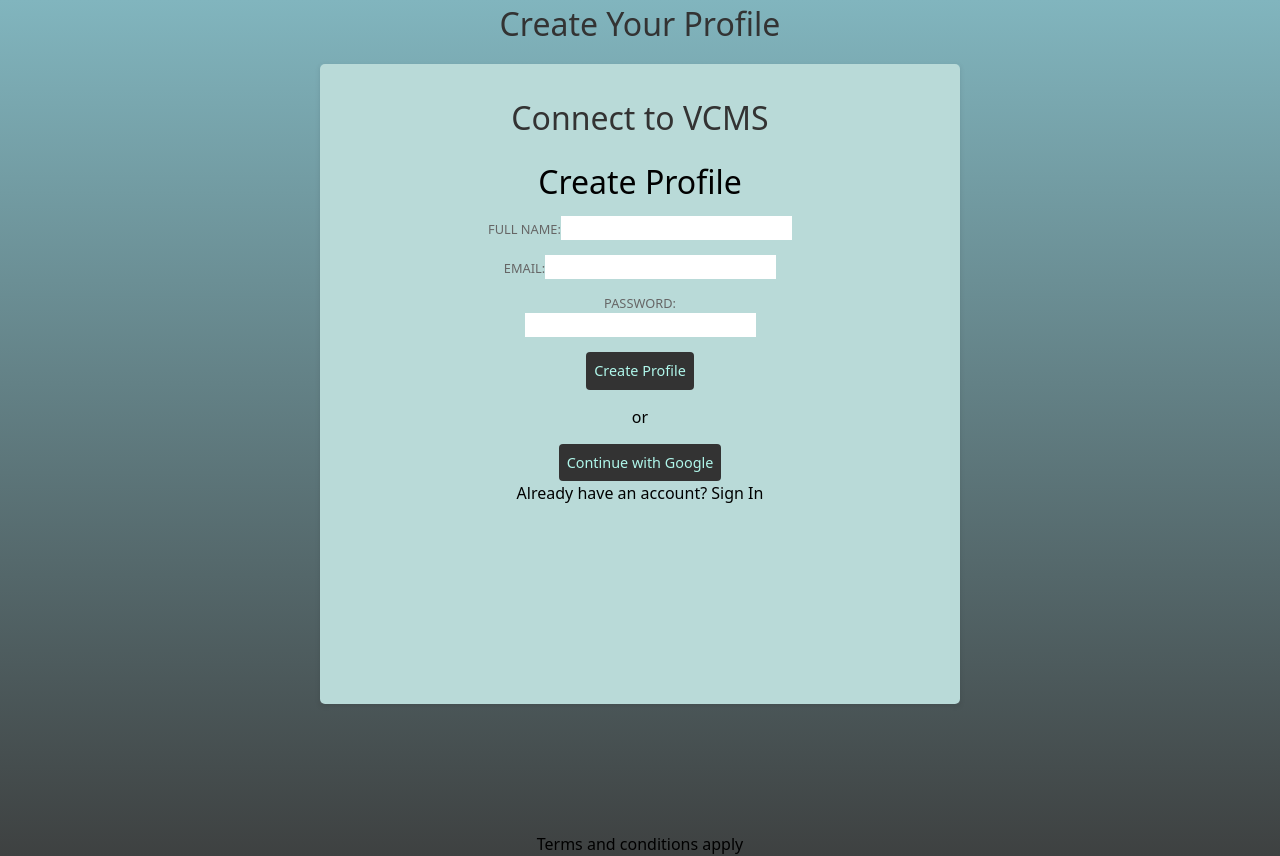
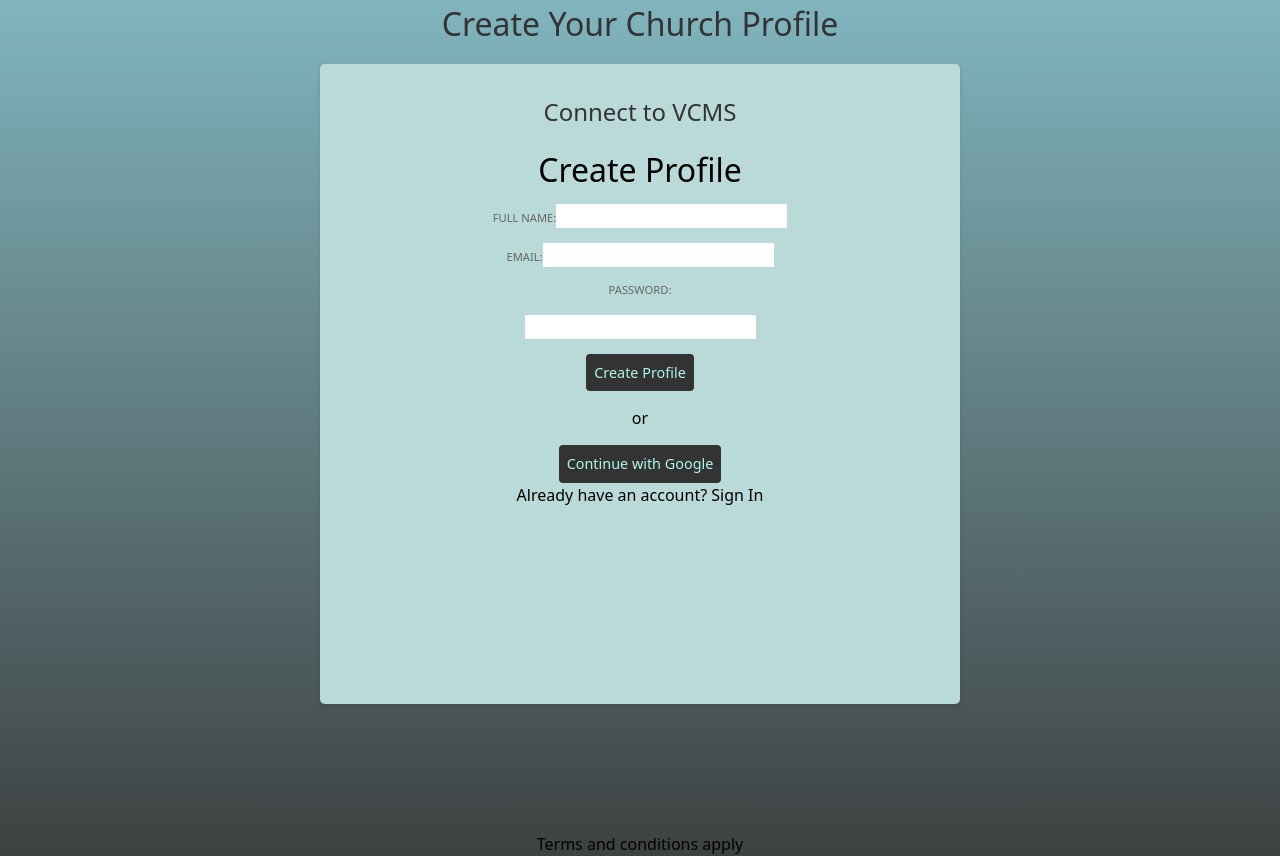
Before and after one commit to 120lennox/VirtualChurch-project, a React (Create React App) app: page / in a window 1280 px wide. Built offline with nearby package versions, Linux system fonts and the light colour scheme.

Commit message:
commitment

```diff
--- a/src/App.js
+++ b/src/App.js
@@ -38,10 +38,9 @@ const SignUpPage = () => {
   return (
     <body>
     <div className= "style">
-      <h3>Create Your Profile</h3>
+      <h1>Create Your Church Profile</h1>
       {message && <p>{message}</p>}
       <SignUpForm onSubmit={handleSignUp} />
-      {/* Implement the "Continue with Google" button later */}
 
     <p>Terms and conditions apply </p>
 
--- a/src/Singup-form.js
+++ b/src/Singup-form.js
@@ -1,7 +1,7 @@
 import React, { useState, useRef } from 'react';
 
 const SignUpForm = ({ onSubmit }) => {
-  // Define state variables using useState
+  // Definition of state variables using useState
   const [fullName, setFullName] = useState('');
   const [email, setEmail] = useState('');
   const [password, setPassword] = useState('');
@@ -24,14 +24,14 @@ const SignUpForm = ({ onSubmit }) => {
         break;
     }
   };
-  // Create a reference to the password input field
+  // Creation of  a reference to the password input field
   const passwordRef = useRef();
 
   // Function to handle form submission
   const handleSubmit = (e) => {
     e.preventDefault();
 
-    // Perform basic validation on user input
+    // validating user input, making sure the user inputs the right format on feilds.
     const newErrors = {};
     const fullNameRegex = /^[A-Z][a-z]+\s[A-Z][a-z]+$/;
     if (!fullName) newErrors.fullName = 'Full name is required.';
@@ -52,12 +52,10 @@ const SignUpForm = ({ onSubmit }) => {
   return (
 
     <div className="container">
-
-
-            <form onSubmit={handleSubmit}>
+        <form onSubmit={handleSubmit}>
                <hearder>
-        <h1>Connect to VCMS</h1>
-        <h2>Create Profile</h2>
+        <h2>Connect to VCMS</h2>
+        <h3>Create Profile</h3>
       </hearder>
      <p>
      <label>Full Name:</label>
@@ -89,13 +87,14 @@ const SignUpForm = ({ onSubmit }) => {
       /></p>
       {errors.password && <p>{errors.password}</p>}
 
-     <p className='margin-bottom:15px;'> <button type="submit">Create Profile</button></p>
-     <p className='margin-bottom:15px;'>or</p>
-    <a href="#"> <button>Continue with Google</button></a>
+     <p> <button type="submit">Create Profile</button></p>
+     <p>or</p>
+     <a href="#"> <button>Continue with Google</button></a>
 
-    <footer>
-    <p>Already have an account? <a href="#">Sign In</a></p>
-    </footer>
+<footer>
+<p>Already have an account? <a href="#">Sign In</a></p>
+</footer>
+
     </form>
 
     </div>
--- a/src/signup.css
+++ b/src/signup.css
@@ -9,15 +9,8 @@
   justify-content: center;
   flex-direction: row;
   z-index:-1;
-  body > .style{
-    width:auto;
-  text-align: center;
-  background-image:linear-gradient(to bottom, rgb(129, 181, 190), rgb(93, 100, 100));
-  align-items: center;
-  justify-content: center;
-  flex-direction: row;
-  }
-h3  {
+
+h1  {
   font-size: 2rem;
   margin-bottom: 1rem;
   color: #333;
@@ -36,24 +29,35 @@ h3  {
   background-color: #b9dad8;
   margin-bottom: 10%;
   border-radius: 5px;
-  h1 {
-    font-size: 2rem;
+  h2 {
+    font-size: 3dvb;
     margin-bottom: 1rem;
     color: #333;
   }
 
-  h2{
+  h3{
     font-size:2em;
     margin-bottom:10px;
   }
 
-  main{
-    padding: 20px;
-    box-shadow: 0 0 5px rgba(0, 0, 0, 0.1);
-    width: 400px;
-    margin-top:20px;
-    border-radius:15px;
-    background-color:linear-gradient(to right, rgb(184, 225, 238), rgb(80, 127, 141));
+
+    input::placeholder {
+
+      padding: 0.2rem;
+      border: 5xp solid #3d4242;
+      border-radius: 4px;
+      margin-bottom: 1rem;
+      font-size: 0.9rem;
+      outline: none;
+
+    }
+
+    label {
+
+      font-size: 0.7rem;
+      color: #666;
+      text-transform: uppercase;
+      margin-bottom: 1rem;
   }
 
   p{
@@ -71,21 +75,9 @@ h3  {
     height: 110vh;
   }
 
-  label {
-    font-size: 0.8rem;
-    color: #666;
-    text-transform: uppercase;
-  }
 
-   input::placeholder {
-    font-style:normal;
-    padding: 0.2rem;
-    border: 5xp solid #3d4242;
-    border-radius: 4px;
-    margin-bottom: 1rem;
-    font-size: 0.9rem;
-    outline: none;
-  }
+
+
 
 
   button {
@@ -110,4 +102,5 @@ h3  {
     font-weight:bold;
     margin-bottom:10px;
   }
+
 }
```
